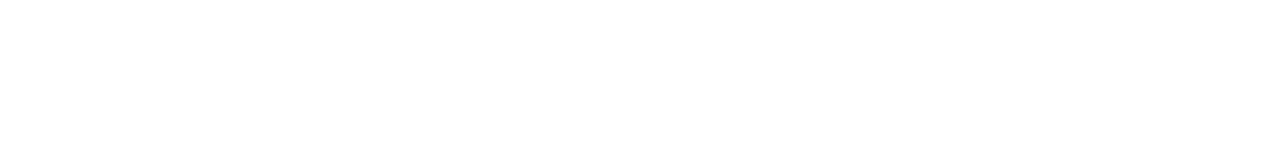
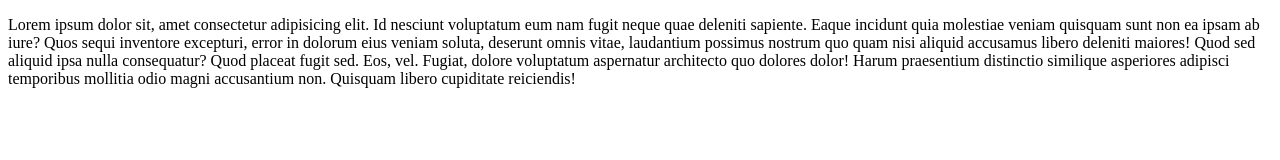
Before and after one commit to allxs/proyecto_multimedia, a plain HTML site: page index.html in a window 1280 px wide. Drawn offline with Linux system fonts and the light colour scheme.

Commit message:
parrafos

```diff
--- a/index.html
+++ b/index.html
@@ -8,5 +8,11 @@
 </head>
 <body>
 
+    <p>
+        Lorem ipsum dolor sit, amet consectetur adipisicing elit. Id nesciunt voluptatum eum nam fugit neque quae deleniti sapiente. Eaque incidunt quia molestiae veniam quisquam sunt non ea ipsam ab iure?
+        Quos sequi inventore excepturi, error in dolorum eius veniam soluta, deserunt omnis vitae, laudantium possimus nostrum quo quam nisi aliquid accusamus libero deleniti maiores! Quod sed aliquid ipsa nulla consequatur?
+        Quod placeat fugit sed. Eos, vel. Fugiat, dolore voluptatum aspernatur architecto quo dolores dolor! Harum praesentium distinctio similique asperiores adipisci temporibus mollitia odio magni accusantium non. Quisquam libero cupiditate reiciendis!
+    </p>
+
 </body>
 </html>
```
